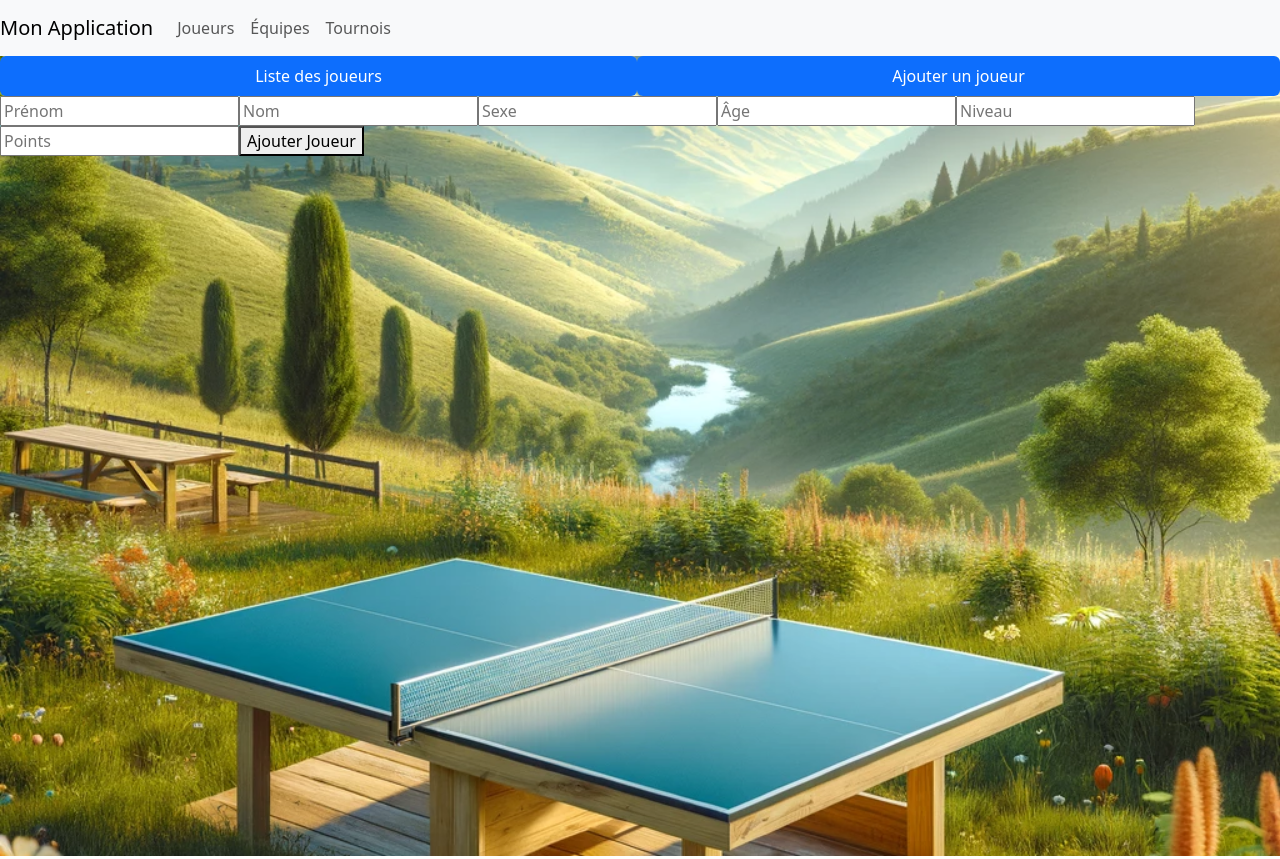
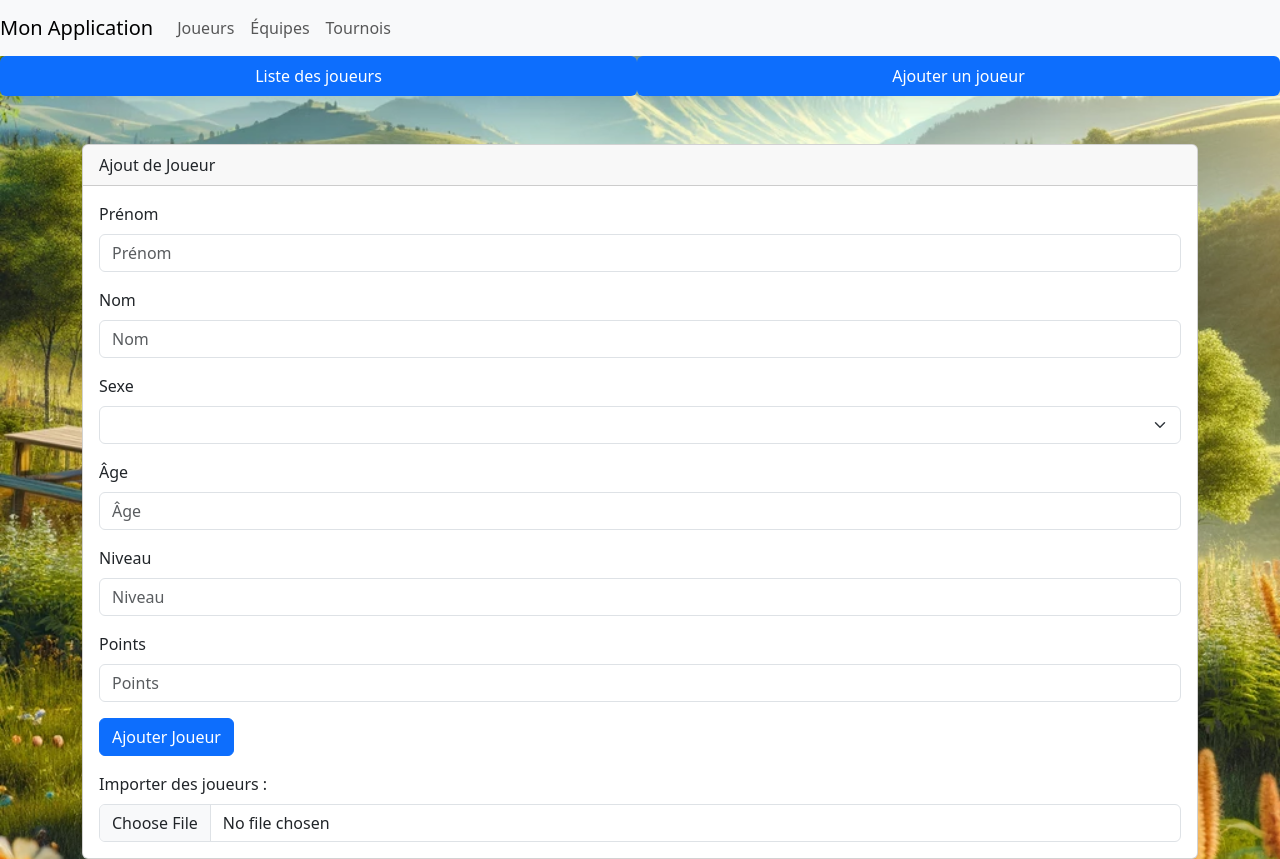
Before and after one commit to Antoine23o0/FullstackFrontAngular, an Angular app: page /joueur/ajout in a window 1280 px wide. Built offline with nearby package versions, Linux system fonts and the light colour scheme; no server answers.

Commit message:
ajouter les joueurs depuis un fichier

```diff
--- a/package.json
+++ b/package.json
@@ -21,6 +21,7 @@
     "@ng-bootstrap/ng-bootstrap": "^16.0.0",
     "@popperjs/core": "^2.11.8",
     "bootstrap": "^5.3.2",
+    "papaparse": "^5.4.1",
     "rxjs": "~7.8.0",
     "tslib": "^2.3.0",
     "zone.js": "~0.14.3"
@@ -31,6 +32,7 @@
     "@angular/compiler-cli": "^17.3.0",
     "@angular/localize": "^17.3.0",
     "@types/jasmine": "~5.1.0",
+    "@types/papaparse": "^5.3.14",
     "jasmine-core": "~5.1.0",
     "karma": "~6.4.0",
     "karma-chrome-launcher": "~3.2.0",
--- a/src/app/joueurs/joueur_ajout.component.html
+++ b/src/app/joueurs/joueur_ajout.component.html
@@ -1,10 +1,46 @@
-<!-- joueur-ajout.component.html -->
-<form #joueurForm="ngForm" (ngSubmit)="ajouterJoueur(joueurForm.value)">
-  <input type="text" ngModel name="prenom" placeholder="Prénom">
-  <input type="text" ngModel name="nom" placeholder="Nom">
-  <input type="text" ngModel name="sexe" placeholder="Sexe">
-  <input type="number" ngModel name="age" placeholder="Âge">
-  <input type="text" ngModel name="niveau" placeholder="Niveau">
-  <input type="number" ngModel name="point" placeholder="Points">
-  <button type="submit">Ajouter Joueur</button>
-</form>
+
+
+
+<div class="container mt-5">
+  <div class="card">
+    <div class="card-header">
+      Ajout de Joueur
+    </div>
+    <div class="card-body">
+      <form #joueurForm="ngForm" (ngSubmit)="ajouterJoueur(joueurForm.value)">
+        <div class="mb-3">
+          <label for="prenom" class="form-label">Prénom</label>
+          <input type="text" ngModel name="prenom" id="prenom" class="form-control" placeholder="Prénom">
+        </div>
+        <div class="mb-3">
+          <label for="nom" class="form-label">Nom</label>
+          <input type="text" ngModel name="nom" id="nom" class="form-control" placeholder="Nom">
+        </div>
+        <div class="mb-3">
+          <label for="sexe" class="form-label">Sexe</label>
+          <select ngModel name="sexe" id="sexe" class="form-select">
+            <option value="Homme">Homme</option>
+            <option value="Femme">Femme</option>
+          </select>
+        </div>
+        <div class="mb-3">
+          <label for="age" class="form-label">Âge</label>
+          <input type="number" ngModel name="age" id="age" class="form-control" placeholder="Âge">
+        </div>
+        <div class="mb-3">
+          <label for="niveau" class="form-label">Niveau</label>
+          <input type="text" ngModel name="niveau" id="niveau" class="form-control" placeholder="Niveau">
+        </div>
+        <div class="mb-3">
+          <label for="point" class="form-label">Points</label>
+          <input type="number" ngModel name="point" id="point" class="form-control" placeholder="Points">
+        </div>
+        <button type="submit" class="btn btn-primary">Ajouter Joueur</button>
+      </form>
+      <div class="form-group mt-3">
+        <label for="fileInput" class="form-label">Importer des joueurs :</label>
+        <input type="file" id="fileInput" (change)="importerJoueurs($event)" accept=".csv" class="form-control">
+      </div>
+    </div>
+  </div>
+</div>
--- a/src/app/joueurs/joueurs_ajout.component.ts
+++ b/src/app/joueurs/joueurs_ajout.component.ts
@@ -2,6 +2,7 @@ import { Component, OnInit } from '@angular/core';
 import { JoueursService } from "../joueurs.service";
 import { NgFor } from "@angular/common";
 import { FormsModule } from "@angular/forms";
+import * as Papa from 'papaparse';
 
 @Component({
   selector: 'app-joueur-ajout',
@@ -15,7 +16,6 @@ export class JoueurAjoutComponent implements OnInit {
   constructor(private joueurService: JoueursService) {
 
   }
-
   ngOnInit(): void {
     this.loadJoueur();
   }
@@ -44,4 +44,41 @@ export class JoueurAjoutComponent implements OnInit {
       this.loadJoueur(); // Reload joueurs after adding
     });
   }
+
+  importerJoueurs(event: any) {
+    const files = event.target.files;
+    if (files.length === 0) return;
+
+    const fileReader = new FileReader();
+    fileReader.onload = (e) => {
+      // Utilisation de Papa Parse pour parser le fichier CSV
+      Papa.parse(fileReader.result as string, {
+        header: true,
+        skipEmptyLines: true,
+        complete: (result: { data: any[]; }) => {
+          console.log(result);
+          result.data.forEach(joueur => {
+            // Structurez votre joueur ici selon le format attendu par votre backend
+            const joueurData = {
+              categorie: [
+                { age: joueur.age },
+                { niveau: joueur.niveau }
+              ],
+              nom: joueur.nom,
+              point: joueur.point,
+              prenom: joueur.prenom,
+              sexe: joueur.sexe
+            };
+
+            // Envoi du joueur au backend
+            this.joueurService.ajouterJoueur(joueurData).subscribe((reponse) => {
+              console.warn(reponse);
+              this.loadJoueur(); // Reload joueurs after importing
+            });
+          });
+        }
+      });
+    };
+    fileReader.readAsText(files[0]);
+  }
 }
```
Also changed, not shown: 1 other file (tests, documents, lock files or other folders).
